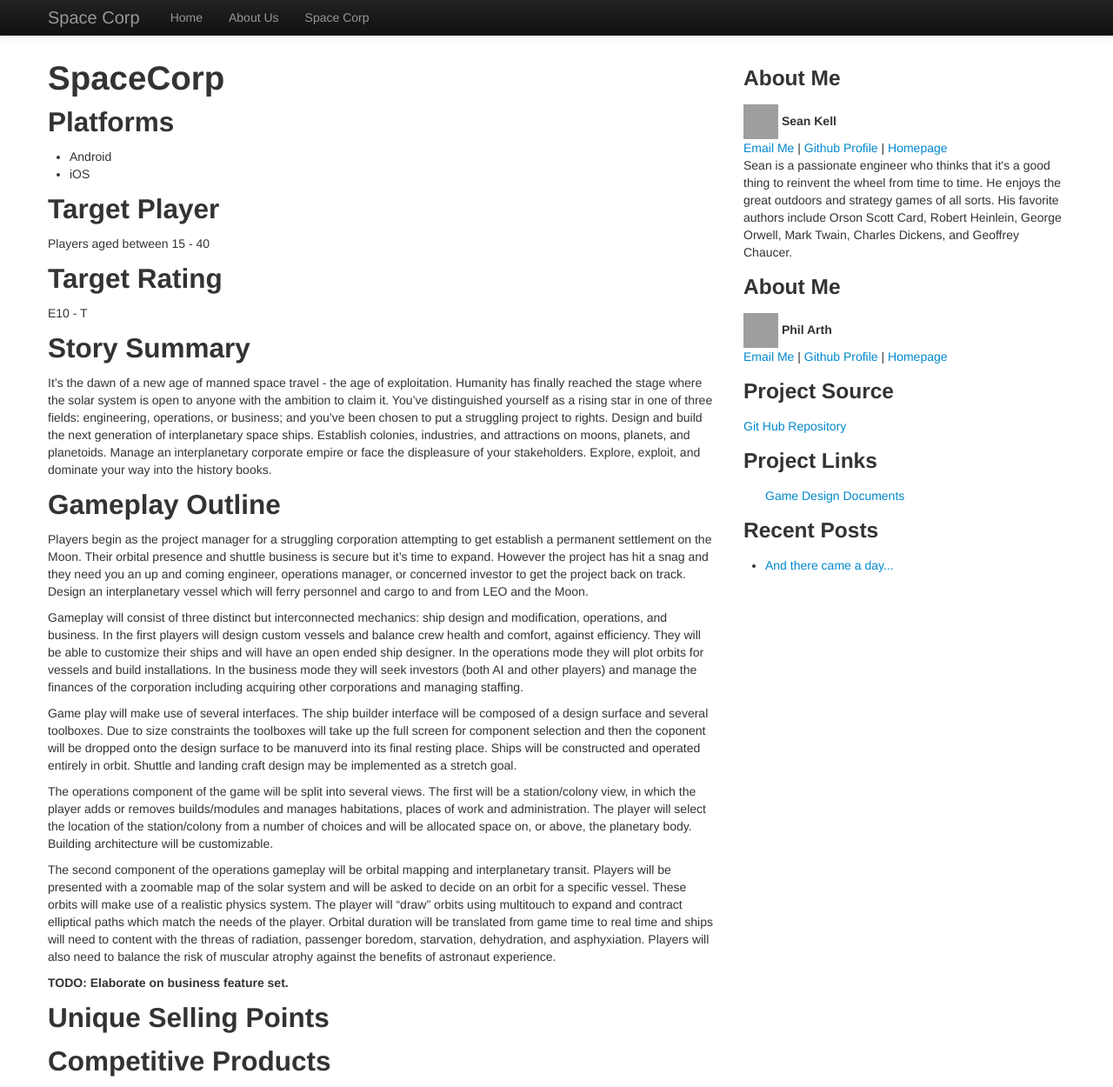
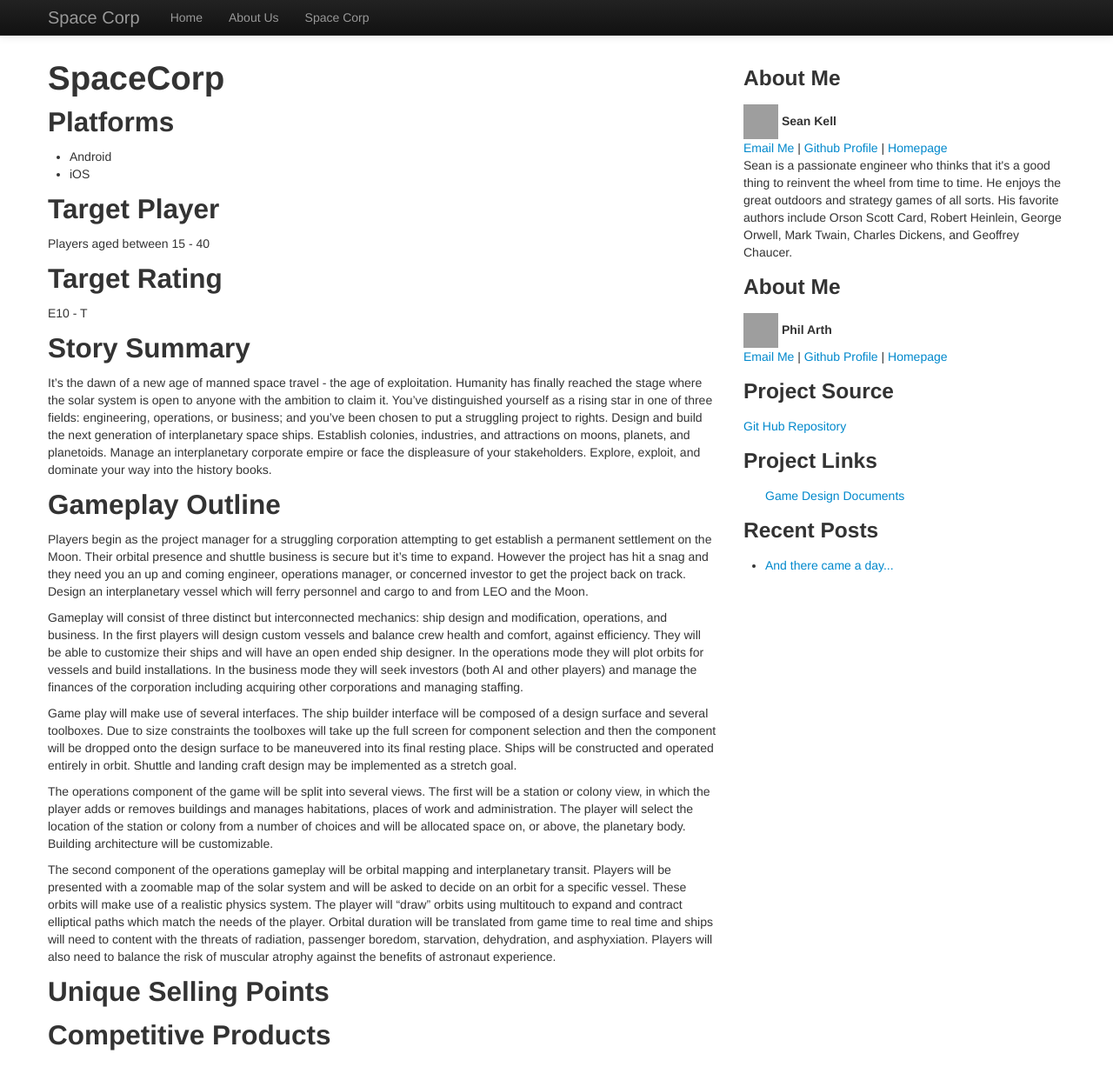
Before and after one commit to surtrstudios/spacecorp, a Jekyll site: the page built from gdd/one-sheet.markdown, in a window 1280 px wide and 1250 px high. Shown: the whole window at 87% size. Built offline with Jekyll 4.4.1, drawn with Linux system fonts in a browser that asks for light colours; grey boxes are pictures that could not be loaded.

```diff
--- a/gdd/one-sheet.markdown
+++ b/gdd/one-sheet.markdown
@@ -53,14 +53,14 @@
 Game play will make use of several interfaces. The ship builder interface will
 be composed of a design surface and several toolboxes. Due to size constraints
 the toolboxes will take up the full screen for component selection and then the
-coponent will be dropped onto the design surface to be manuverd into its final
+component will be dropped onto the design surface to be maneuvered into its final
 resting place. Ships will be constructed and operated entirely in orbit. Shuttle
 and landing craft design may be implemented as a stretch goal.
 
 The operations component of the game will be split into several views. The first
-will be a station/colony view, in which the player adds or removes builds/modules
+will be a station or colony view, in which the player adds or removes buildings
 and manages habitations, places of work and administration. The player will
-select the location of the station/colony from a number of choices and will be
+select the location of the station or colony from a number of choices and will be
 allocated space on, or above, the planetary body. Building architecture will be
 customizable.
 
@@ -70,12 +70,10 @@
 These orbits will make use of a realistic physics system. The player will "draw"
 orbits using multitouch to expand and contract elliptical paths which match the
 needs of the player. Orbital duration will be translated from game time to real
-time and ships will need to content with the threas of radiation, passenger
+time and ships will need to content with the threats of radiation, passenger
 boredom, starvation, dehydration, and asphyxiation. Players will also need to
 balance the risk of muscular atrophy against the benefits of astronaut
 experience.
 
-**TODO: Elaborate on business feature set.**
-
 ## Unique Selling Points
 ## Competitive Products
```
